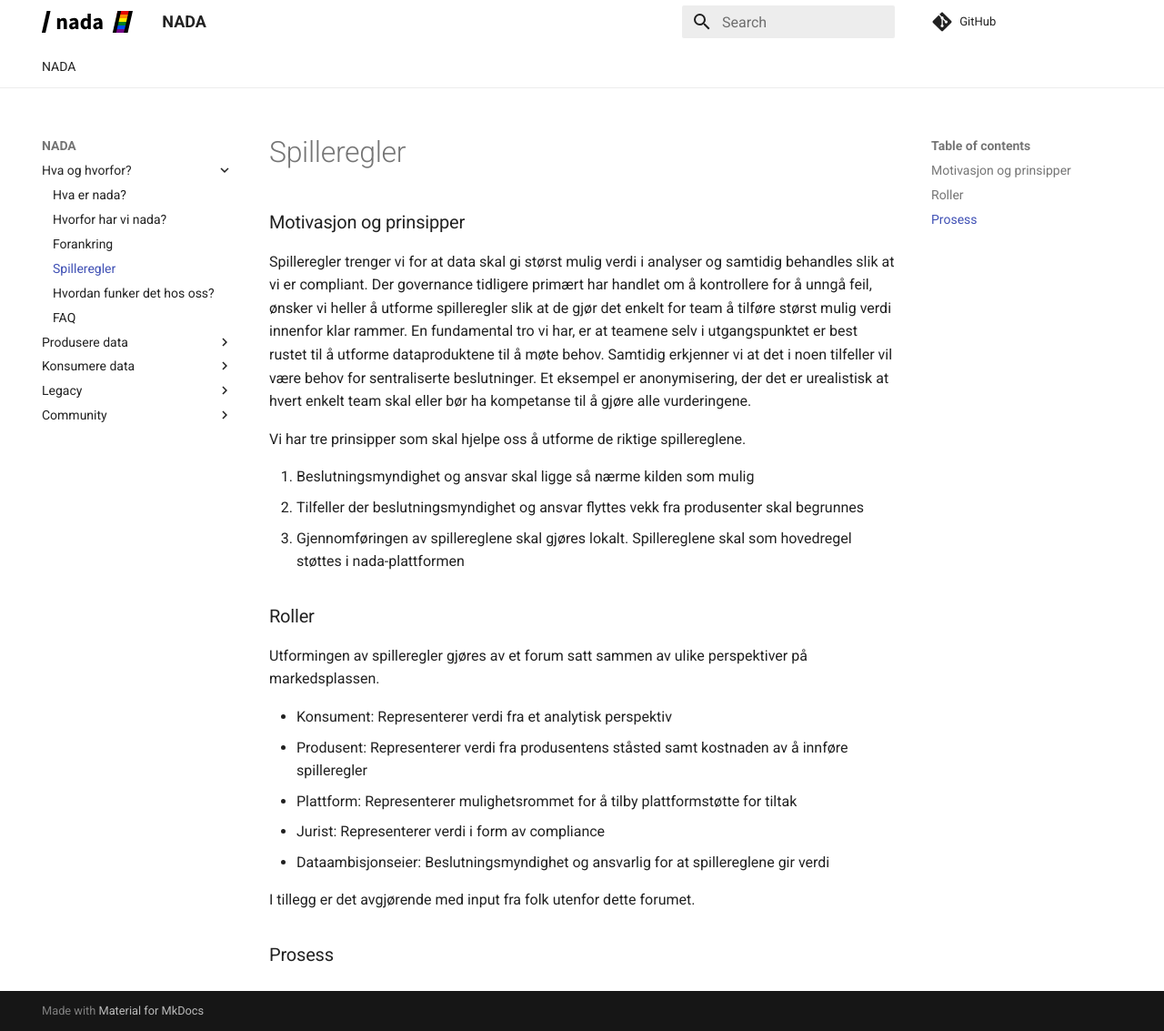
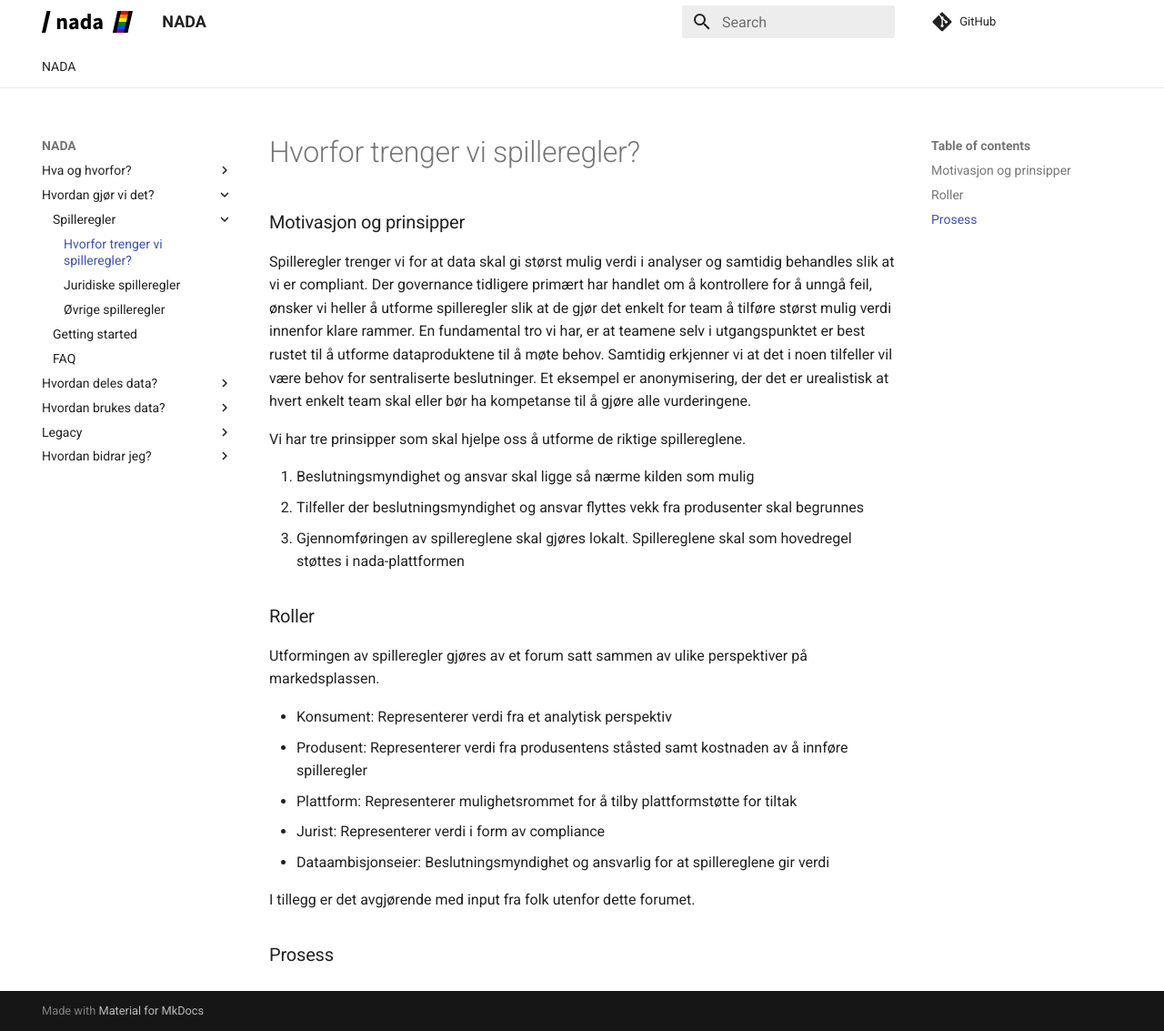
Before and after one commit to navikt/nada, an MkDocs documentation site: the page built from docs/spilleregler/spilleregler_intro.md, in a window 1280 px wide and 1133 px high. Shown: the whole window at 91% size. Built offline with MkDocs 1.6.1 and Material for MkDocs 9.7.7, drawn with Linux system fonts in a browser that asks for light colours; comment, search, counter and statistics services are not loaded.

Commit message:
Mer om spilleregler

```diff
--- a/docs/intro/spilleregler.md
+++ b/docs/spilleregler/spilleregler_intro.md
@@ -4,7 +4,7 @@ title: Spilleregler på nada-plattformen
 
 ### Motivasjon og prinsipper
 Spilleregler trenger vi for at data skal gi størst mulig verdi i analyser og samtidig behandles slik at vi er compliant.
-Der governance tidligere primært har handlet om å kontrollere for å unngå feil, ønsker vi heller å utforme spilleregler slik at de gjør det enkelt for team å tilføre størst mulig verdi innenfor klar rammer.
+Der governance tidligere primært har handlet om å kontrollere for å unngå feil, ønsker vi heller å utforme spilleregler slik at de gjør det enkelt for team å tilføre størst mulig verdi innenfor klare rammer.
 En fundamental tro vi har, er at teamene selv i utgangspunktet er best rustet til å utforme dataproduktene til å møte behov.
 Samtidig erkjenner vi at det i noen tilfeller vil være behov for sentraliserte beslutninger.
 Et eksempel er anonymisering, der det er urealistisk at hvert enkelt team skal eller bør ha kompetanse til å gjøre alle vurderingene.
--- a/mkdocs.yml
+++ b/mkdocs.yml
@@ -50,10 +50,14 @@ nav:
       - Hva er nada?: konsepter/data-mesh.md
       - Hvorfor har vi nada?: index.md # Flytt "data som produkt" inn her
       - Forankring: intro/forankring.md
-      - Spilleregler: intro/spilleregler.md
-      - Hvordan funker det hos oss?: prosessere-data/getting-started.md
+    - Hvordan gjør vi det?:
+      - Spilleregler:
+        - Hvorfor trenger vi spilleregler?: spilleregler/spilleregler_intro.md
+        - Juridiske spilleregler: spilleregler/spilleregler_juridisk.md
+        - Øvrige spilleregler: spilleregler/spilleregler_annet.md
+      - Getting started: prosessere-data/getting-started.md
       - FAQ: ""
-    - Produsere data:
+    - Hvordan deles data?:
       - Bygge produkt:
         - Innhente: ""
         - Transformere: ""
@@ -73,7 +77,7 @@ nav:
       - Tutorials:
         - ETL på NAIS: guider/etl-paa-nais.md
         - Laste opp fil: dele-data/laste-opp-fil.md
-    - Konsumere data:
+    - Hvordan brukes data?:
       - Finne og forstå: finne-data/navdata.md
       - Få tilgang:
         - Personlig bruker: ""
@@ -100,5 +104,5 @@ nav:
       - Datapakker:
         - Datapakke: dele-innsikt/datapakker.md
         - Publisere: dele-innsikt/publisere-datapakker.md
-    - Community:
+    - Hvordan bidrar jeg?:
       - Guider: ""
```
Also changed, not shown: docs/spilleregler/spilleregler_annet.md (added, +4 -0 lines), docs/spilleregler/spilleregler_juridisk.md (added, +26 -0 lines).
